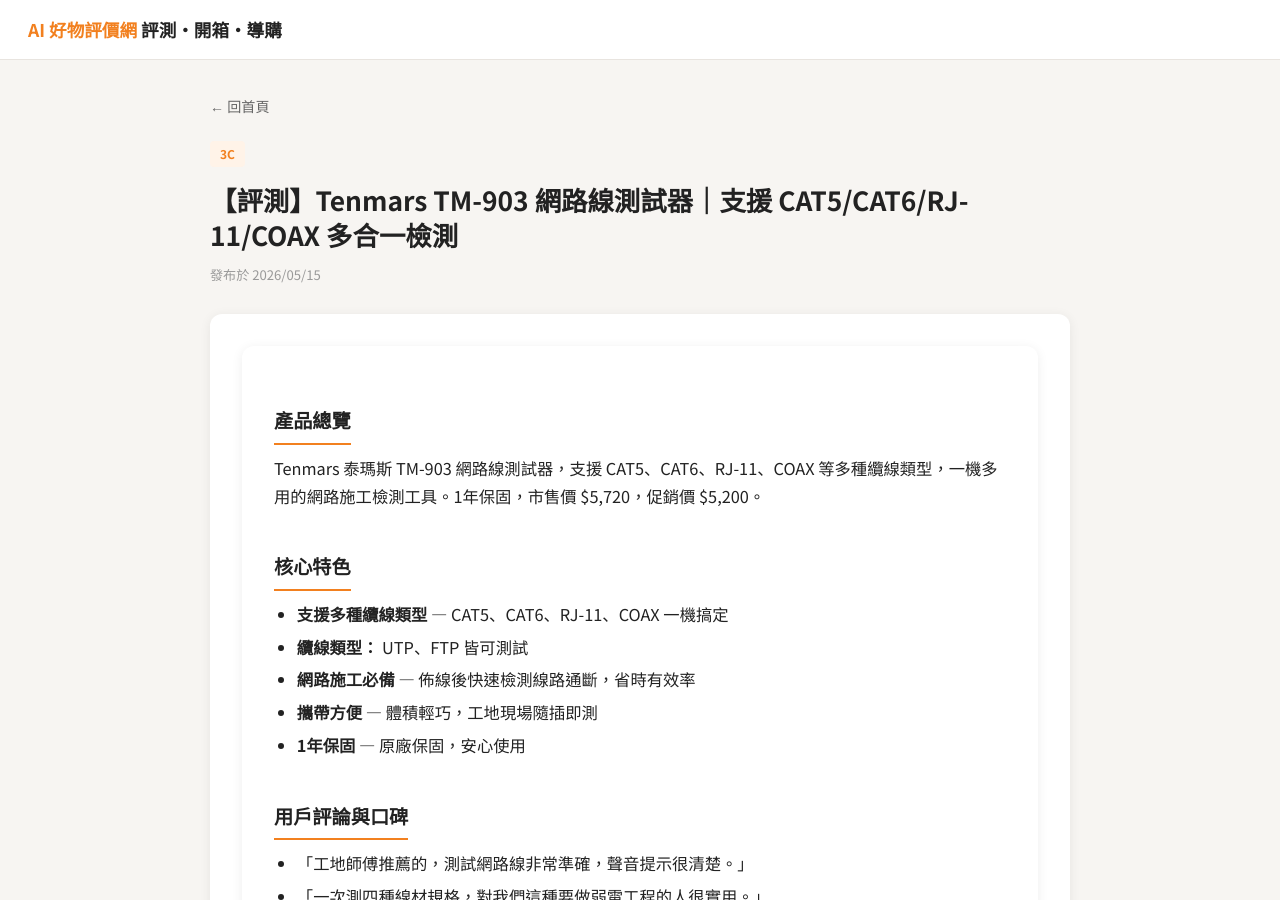
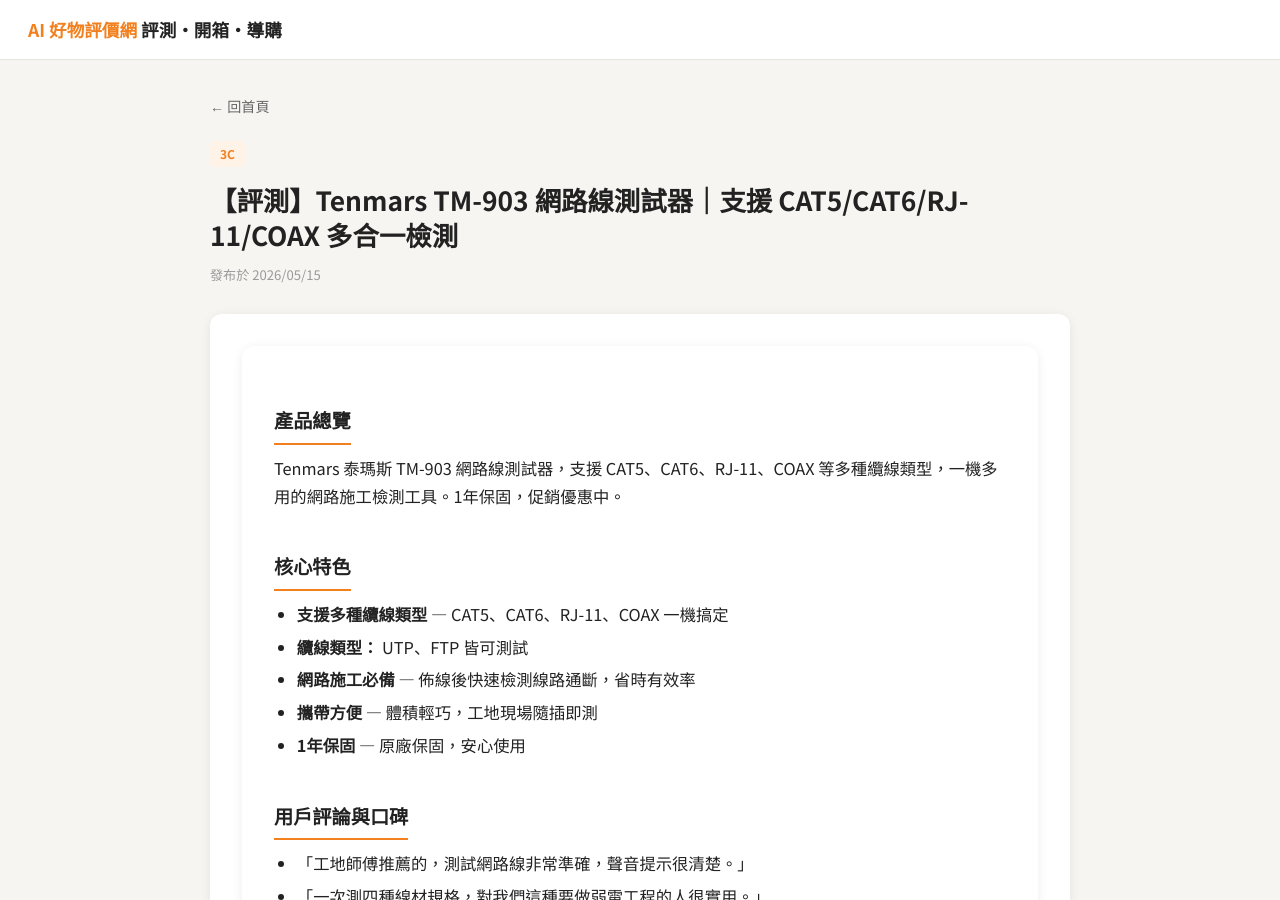
Before and after one commit to MDDAD/momo-evaluate, a Jekyll site: the page built from _posts/2026-05-15-09-tenmars-tm903.md, in a window 1280 px wide and 900 px high. Built offline with Jekyll 4.4.1, drawn with Linux system fonts in a browser that asks for light colours.

Commit message:
移除Tenmars文章中的具體金額，未來文章亦不寫入價格數字

```diff
--- a/_posts/2026-05-15-09-tenmars-tm903.md
+++ b/_posts/2026-05-15-09-tenmars-tm903.md
@@ -6,7 +6,7 @@
 ---
 
 ## 產品總覽
-Tenmars 泰瑪斯 TM-903 網路線測試器，支援 CAT5、CAT6、RJ-11、COAX 等多種纜線類型，一機多用的網路施工檢測工具。1年保固，市售價 $5,720，促銷價 $5,200。
+Tenmars 泰瑪斯 TM-903 網路線測試器，支援 CAT5、CAT6、RJ-11、COAX 等多種纜線類型，一機多用的網路施工檢測工具。1年保固，促銷優惠中。
 
 ## 核心特色
 * **支援多種纜線類型** — CAT5、CAT6、RJ-11、COAX 一機搞定
```
